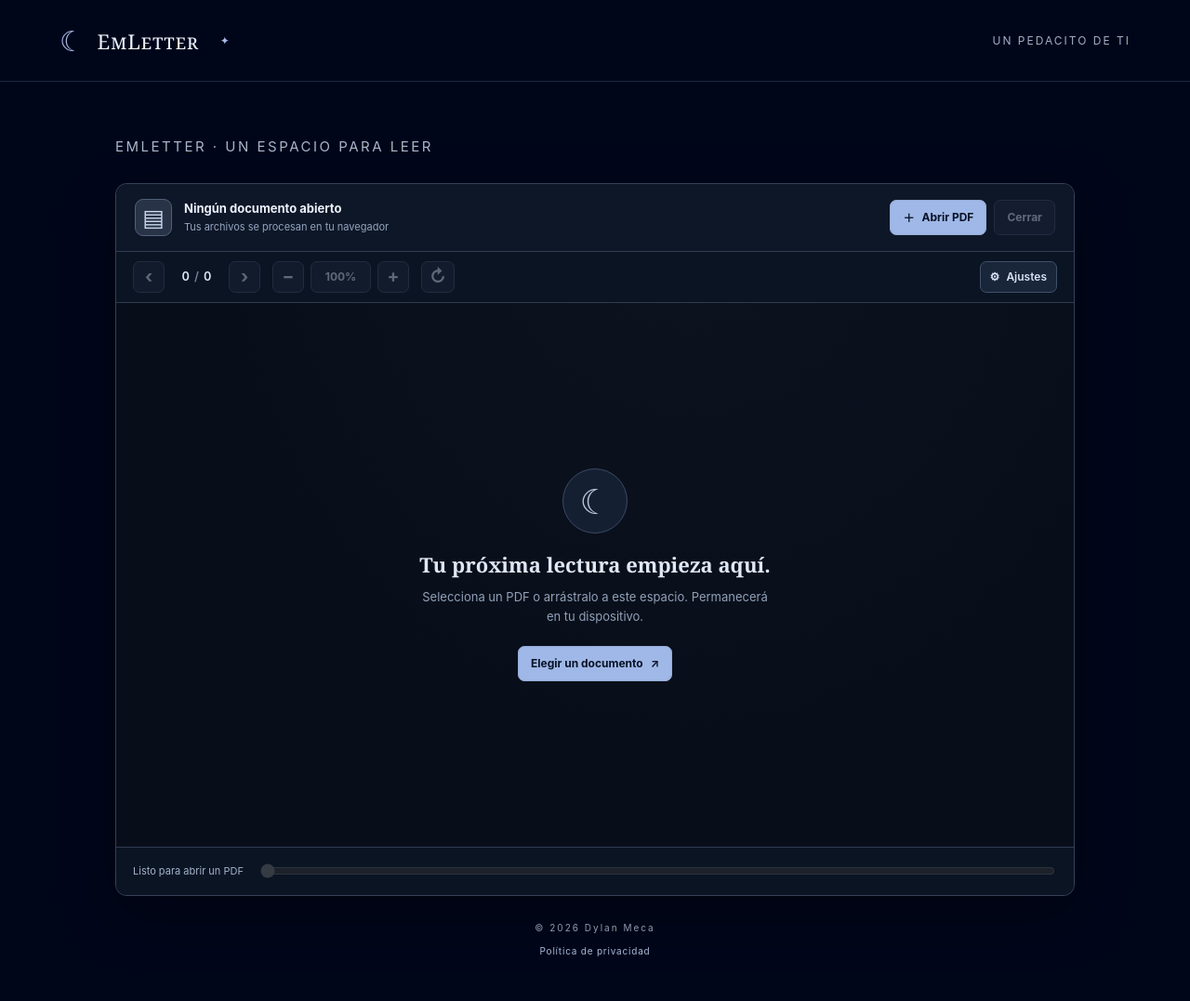
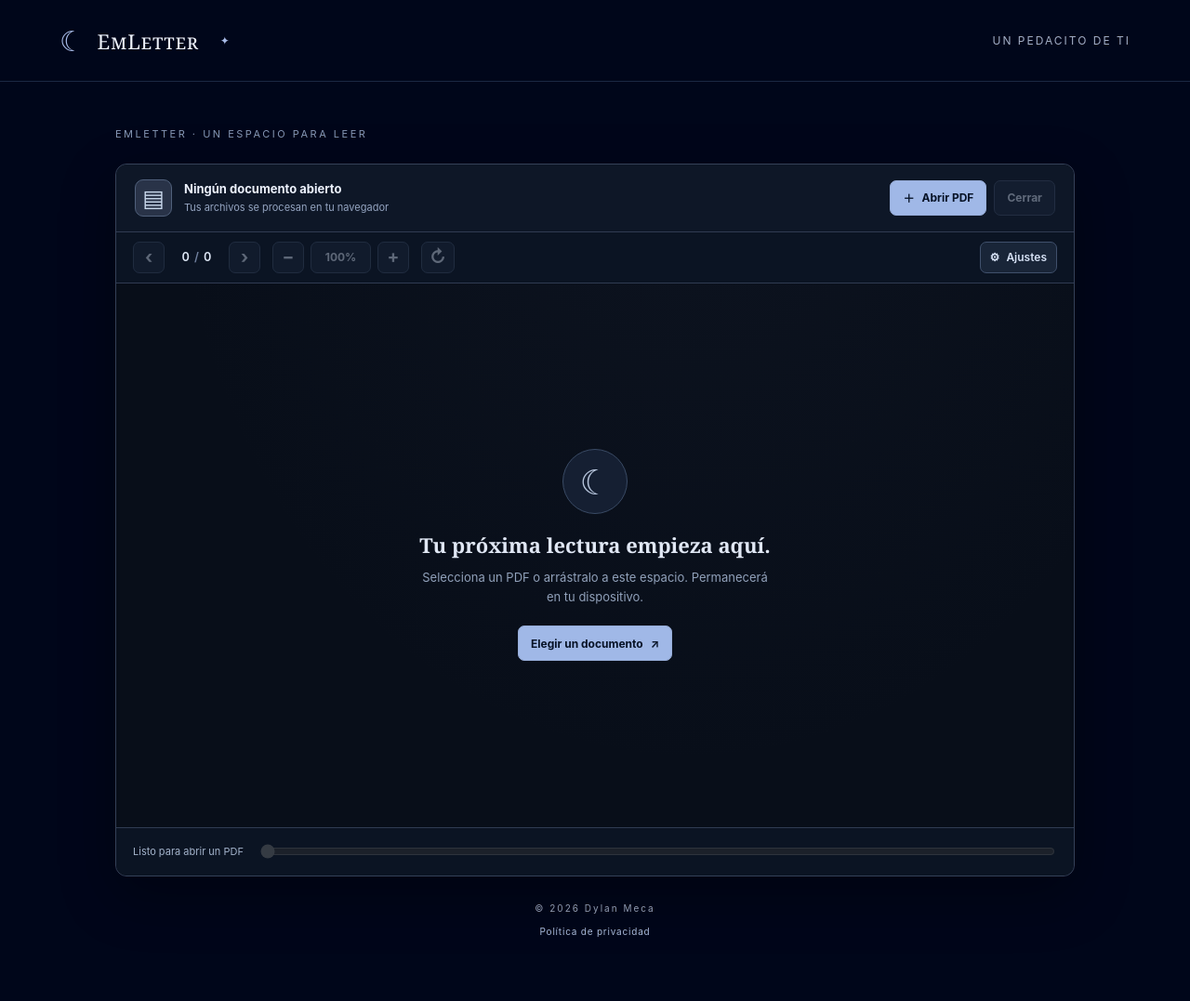
Before and after one commit to dylanmeca/EmLetter, a Jekyll site: the page built from lectorpdf.html, in a window 1280 px wide. Shown: the whole page at 93% size. Built offline with Jekyll 4.4.1, drawn with Linux system fonts in a browser that asks for light colours; after the commit the page ends 1056 px from its top, so only the background shows below that.

Commit message:
Add files via upload

```diff
--- a/assets/css/lectorpdf.css
+++ b/assets/css/lectorpdf.css
@@ -2,11 +2,8 @@
 .pdf-reader-page{--reader-border:#303b52;--reader-muted:#9daac1;max-width:1120px;padding-top:48px;padding-bottom:16px;min-width:0}
 .pdf-reader-page *{box-sizing:border-box}
 .pdf-reader-page [hidden]{display:none!important}
-.pdf-reader-intro{margin-bottom:26px}
-.pdf-reader-intro .eyebrow{color:#8798b5;letter-spacing:2.5px}
-.pdf-reader-intro h1{font-size:clamp(29px,4vw,45px);letter-spacing:-1.2px;margin:10px 0}
-.pdf-reader-intro h1 em{color:#b9c8dc;font-weight:normal}
-.pdf-reader-intro>p:last-child{font:15px/1.65 Inter,'Segoe UI',Arial,sans-serif;color:#a9b6cb;margin:10px 0 0}
+.pdf-reader-intro{margin-bottom:22px}
+.pdf-reader-intro .eyebrow{color:#8798b5;letter-spacing:2.5px;margin:0}
 .pdf-reader-card{position:relative;min-width:0;border:1px solid #354158;background:linear-gradient(145deg,#0d1524,#070c18 57%,#0d1321);border-radius:12px;box-shadow:0 20px 60px #0005;overflow:visible;font-family:Inter,'Segoe UI',Arial,sans-serif}
 .pdf-reader-toolbar{display:flex;align-items:center;justify-content:space-between;gap:15px;padding:16px 20px;background:#0e1727;border-radius:12px 12px 0 0;border-bottom:1px solid var(--reader-border)}
 .pdf-reader-file-label{display:flex;align-items:center;gap:13px;min-width:0;flex:1}
@@ -35,6 +32,10 @@
 .pdf-reader-settings-body{position:absolute;right:0;top:calc(100% + 9px);width:260px;max-width:calc(100vw - 40px);padding:17px;border:1px solid #4a5974;border-radius:10px;background:#101b2e;box-shadow:0 20px 36px #0008;z-index:8;display:flex;flex-direction:column;gap:9px}
 .pdf-reader-settings-body label{font-size:11px;font-weight:700;color:#b4c5df;margin-top:4px}
 .pdf-reader-settings-body select{width:100%;min-height:38px;padding:8px 10px;border:1px solid #455575;border-radius:7px;background:#0a1323;color:#eef3fc;font-size:13px}
+.pdf-reader-settings-body .pdf-reader-range-label{display:flex;justify-content:space-between;align-items:center;gap:12px}
+.pdf-reader-range-label output{font-variant-numeric:tabular-nums;font-size:11px;color:#e2ebfc;font-weight:600}
+.pdf-reader-settings-body input[type=range]{width:100%;height:24px;margin:0 0 4px;accent-color:#b1c6ef;cursor:pointer;touch-action:pan-x}
+.pdf-reader-settings-body input[type=range]:focus-visible{outline:2px solid #b5ccff;outline-offset:2px}
 .pdf-reader-rotate-mobile{display:none}
 .pdf-reader-settings-body p{font-size:11px;line-height:1.5;margin:7px 0 0;color:#8799b5}
 .pdf-reader-stage{min-width:0;height:clamp(410px,65vh,720px);position:relative;background:radial-gradient(ellipse at 60% -30%,#414a6416,transparent 65%),#080e19;overflow:hidden}
@@ -43,7 +44,8 @@
 .pdf-reader-empty h2{font:600 22px/1.35 Georgia,serif;color:#e0e7f4;margin:0 0 9px}
 .pdf-reader-empty p{max-width:375px;font:13px/1.65 Inter,'Segoe UI',Arial,sans-serif;color:#91a1ba;margin:0 0 20px}
 .pdf-reader-scroll{height:100%;width:100%;overflow:auto;overscroll-behavior:contain;-webkit-overflow-scrolling:touch;scrollbar-color:#40516e transparent;scrollbar-width:thin;padding:14px;touch-action:pan-x pan-y}
-.pdf-reader-sheet{position:relative;margin:0 auto;background:#fff;isolation:isolate;box-shadow:0 10px 35px #0008}
+.pdf-reader-sheet{position:relative;margin:0 auto;background:#fff;isolation:isolate;box-shadow:0 10px 35px #0008;filter:brightness(var(--pdf-reader-brightness,1))}
+.pdf-reader-sheet::after{content:"";position:absolute;inset:0;z-index:4;pointer-events:none;background:#ffbd72;mix-blend-mode:multiply;opacity:var(--pdf-reader-warmth,0)}
 .pdf-reader-sheet #pdf-canvas{position:absolute;left:0;top:0;display:block;max-width:none!important;height:auto;transform-origin:center;background:white}
 .pdf-reader-sheet #pdf-canvas.pdf-reader-dark{filter:invert(.94) hue-rotate(180deg) brightness(.84) contrast(1.07)}
 .pdf-reader-text-layer{position:absolute;inset:0;z-index:2;overflow:clip;line-height:1;text-align:initial;text-size-adjust:none;-webkit-text-size-adjust:none;forced-color-adjust:none;transform-origin:0 0;pointer-events:auto;user-select:text}
@@ -69,8 +71,6 @@
 @media(max-width:650px){
  .pdf-reader-page{padding:25px 13px 10px}
  .pdf-reader-intro{margin-bottom:19px}
- .pdf-reader-intro h1{font-size:30px}
- .pdf-reader-intro>p:last-child{font-size:13px}
  .pdf-reader-toolbar{padding:11px 12px;gap:8px}
  .pdf-reader-file-symbol{height:35px;width:35px;font-size:21px}
  .pdf-reader-file-label{gap:8px}
@@ -90,5 +90,5 @@
  .pdf-reader-bottom{padding:10px 12px;gap:10px}
  .pdf-reader-bottom #pdf-status{max-width:45%;font-size:10px}
 }
-@media(max-width:365px){.pdf-reader-settings summary span:last-child{display:none}.pdf-reader-intro h1{font-size:28px}.pdf-reader-page-counter{min-width:43px!important}.pdf-reader-controls .pdf-reader-control-group .pdf-reader-zoom-label{min-width:56px}}
+@media(max-width:365px){.pdf-reader-settings summary span:last-child{display:none}.pdf-reader-page-counter{min-width:43px!important}.pdf-reader-controls .pdf-reader-control-group .pdf-reader-zoom-label{min-width:56px}}
 @media(prefers-reduced-motion:reduce){.pdf-reader-spinner{animation:none}.pdf-reader-page *{scroll-behavior:auto!important}}
```
